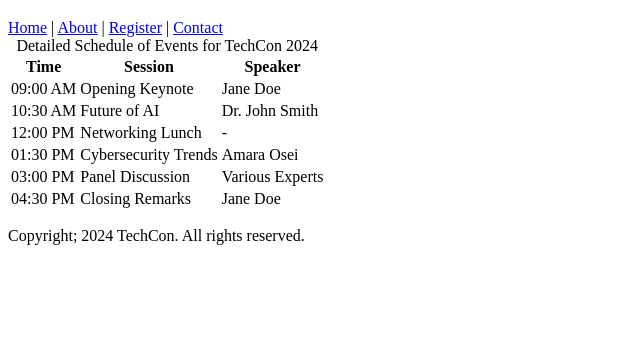
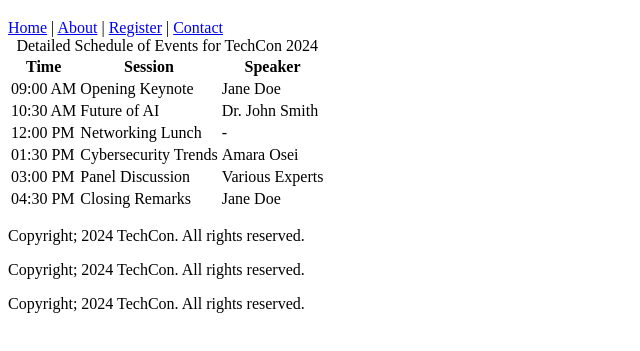
Before and after one commit to Keolos/TechCon_HTML, a plain HTML site: page techcon_website/schedule.html in a window 1280 px wide. Shown: the part 61-412 px from the top of the page, without its empty margins (0-640 px from the left). Drawn offline with Linux system fonts and the light colour scheme.

Commit message:
as a commit message for the changes made in the file `techcon_website/schedule.html`.

```diff
--- a/techcon_website/schedule.html
+++ b/techcon_website/schedule.html
@@ -60,6 +60,7 @@
                 </tr>
             </tbody>
         </table>
+        <p>Copyright; 2024 TechCon. All rights reserved.</p>
     </main>
 
     <footer>
@@ -67,4 +68,7 @@
     </footer>
 
 </body>
+<footer>
+        <p>Copyright; 2024 TechCon. All rights reserved.</p>
+    </footer>
 </html>
```
